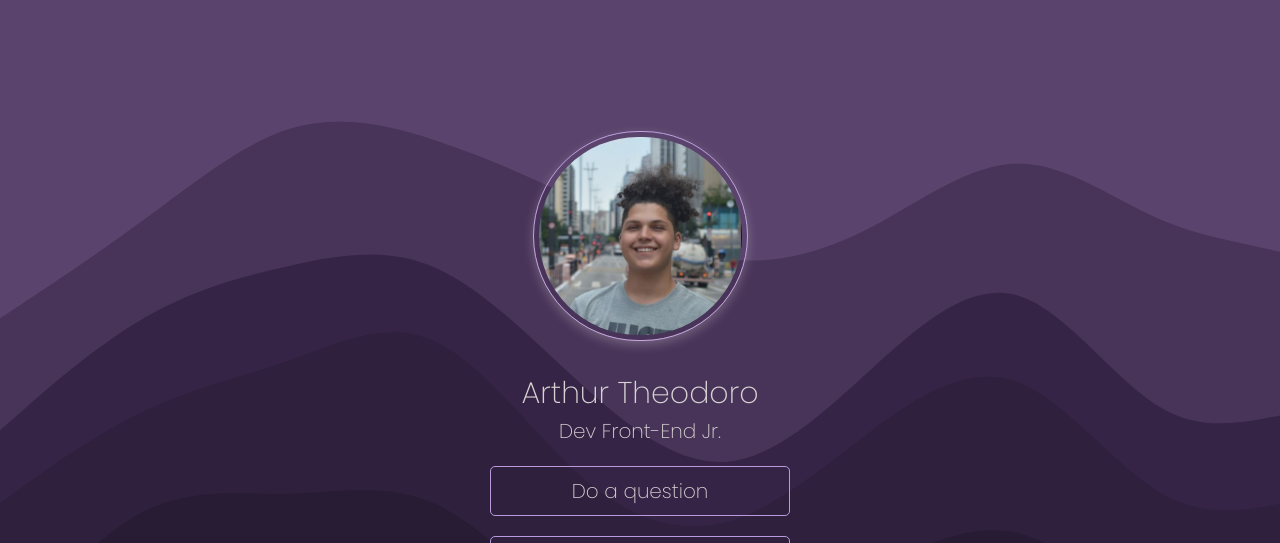
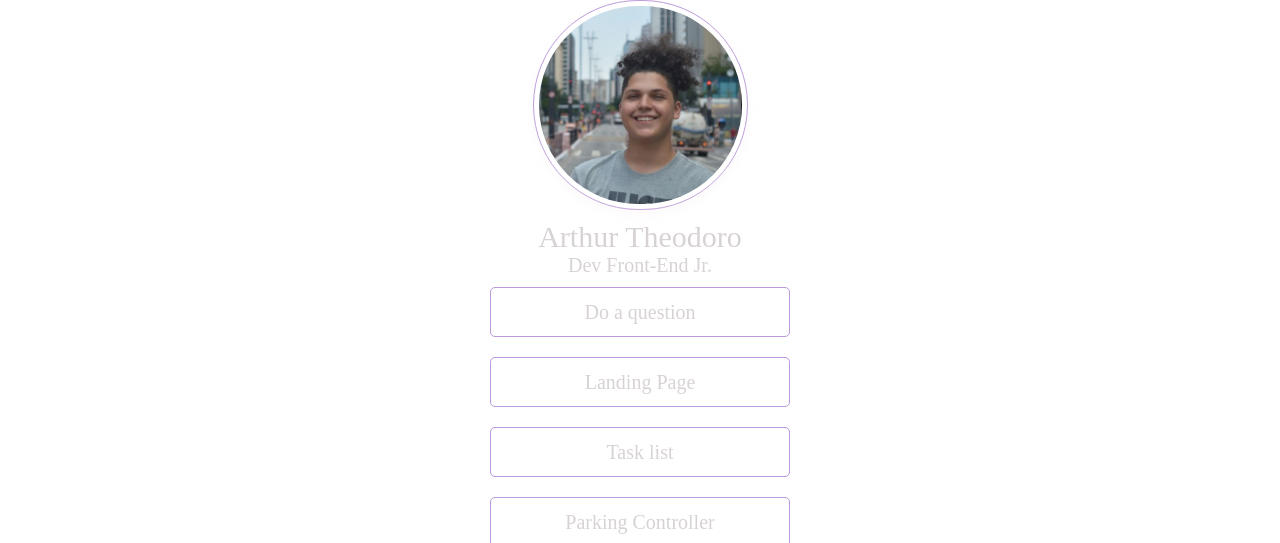
Before and after one commit to ArthurThz/social-tree, a plain HTML site: page index.html in a window 1280 px wide. Shown: the top 543 px of the page. Drawn offline with Linux system fonts and the light colour scheme.

Commit message:
Update style.css

```diff
--- a/src/css/style.css
+++ b/src/css/style.css
@@ -4,7 +4,7 @@
     --purple: #BB99DD;
 }
 
-body {
+main {
     height: 100vh;
     background-image: url(../img/icons/stacked-waves-haikei.svg);
     background-repeat: no-repeat;
@@ -25,8 +25,6 @@ body {
 
 /* Foto do perfil */
 .profile-picture {
-
-    margin-top: 10%;
     border: 1px solid var(--purple);
     height: 210px;
     width: 215px;
@@ -51,7 +49,6 @@ body {
     align-items: center;
     justify-content: center;
     height: auto;
-    margin: 20px 0 10px 0;
     color: rgb(216, 211, 211);
 
 }
```
